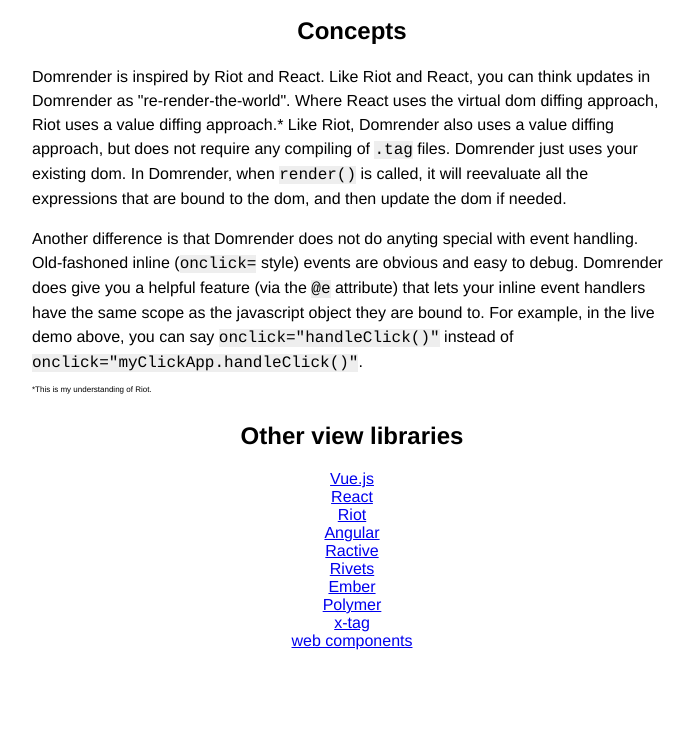
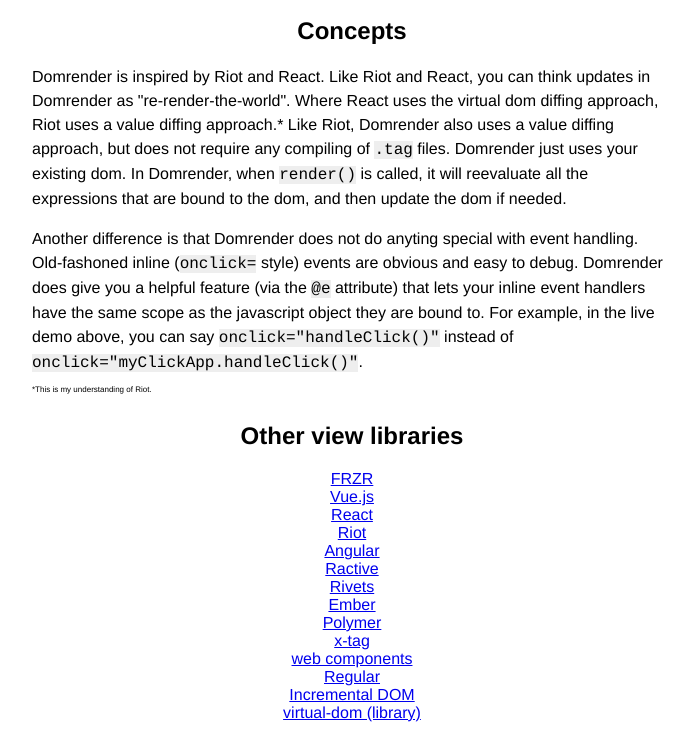
Before and after one commit to drewlesueur/domrender, a website: page index.html in a window 1280 px wide. Shown: the part 1304-2034 px from the top of the page, without its empty margins (288-982 px from the left). Before the commit the page ends 1962 px from the top, so only its background shows below. Drawn offline with Linux system fonts and the light colour scheme.

Commit message:
add frzr and other libraries

```diff
--- a/index.html
+++ b/index.html
@@ -154,6 +154,7 @@
 
 <h2>Other view libraries</h2>
 <div class="examples">
+<a href="https://frzr.js.org/">FRZR</a>
 <a href="http://vuejs.org/">Vue.js</a>
 <a href="https://facebook.github.io/react/">React</a>
 <a href="http://riotjs.com/">Riot</a>
@@ -164,6 +165,9 @@
 <a href="https://www.polymer-project.org/1.0/">Polymer</a>
 <a href="https://x-tag.readme.io/">x-tag</a>
 <a href="http://webcomponents.org/">web components</a>
+<a href="http://regularjs.github.io/">Regular</a>
+<a href="http://google.github.io/incremental-dom/#about">Incremental DOM</a>
+<a href="https://github.com/Matt-Esch/virtual-dom">virtual-dom (library)</a>
 </div>
 
 </tbody>
```
